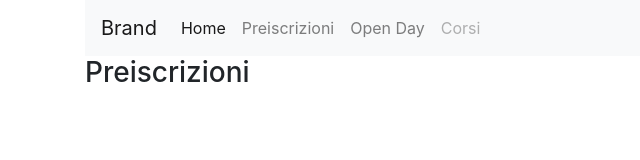
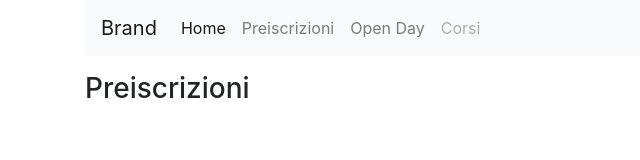
Before and after one commit to mttpisi/TTF_preiscrizione, a plain HTML site: page backoffice/index.html in a window 1280 px wide. Shown: the whole page, without its empty margins (0-640 px from the left). Drawn offline with nearby package versions, Linux system fonts and the light colour scheme.

Commit message:
aggiunto del padding

```diff
--- a/backoffice/index.html
+++ b/backoffice/index.html
@@ -40,7 +40,7 @@
             </nav>
 
             <div class="content">
-                <h3>Preiscrizioni</h3>
+                <h3 class="pt-3 pb-3">Preiscrizioni</h3>
                     <div id="contacts"></div>
                     <!-- <div class="row justify-content-center mb-2">
                         <div class="col">
```
